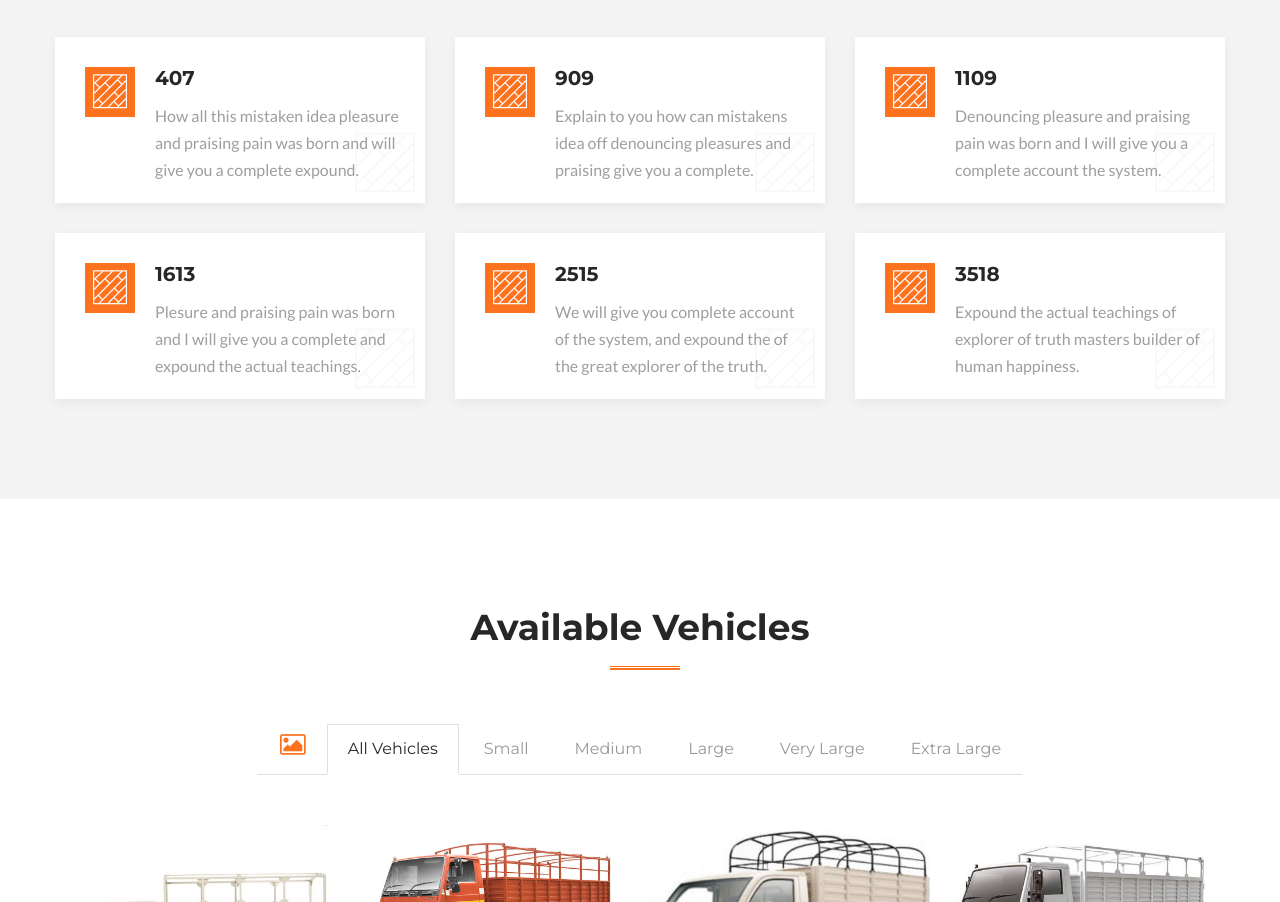
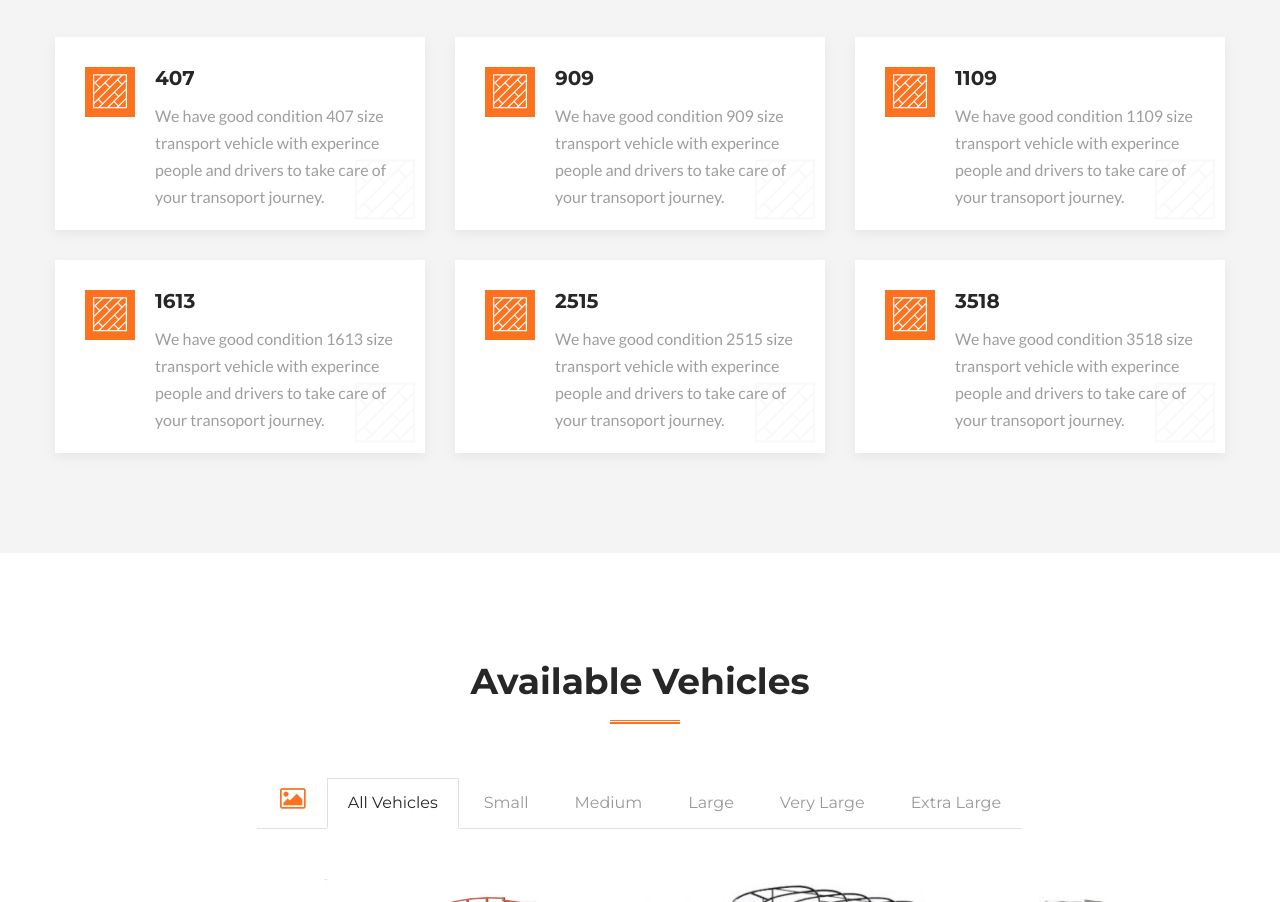
Before and after one commit to swapnilagale26/mauli-transport, a plain HTML site: page index.html in a window 1280 px wide. Shown: the part 1713-2615 px from the top of the page. Drawn offline with nearby package versions, Linux system fonts and the light colour scheme; files whose address does not match are found by name.

Commit message:
vehicle deatils updated

```diff
--- a/index.html
+++ b/index.html
@@ -489,7 +489,7 @@
                         </div>
 
                         <h3>407</h3>
-                        <div class="text">How all this mistaken idea pleasure and praising pain was born and will give you a complete expound.</div>
+                        <div class="text">We have good condition 407 size transport vehicle with experince people and drivers to take care of your transoport journey.</div>
                         <!-- <a href="#" class="read-more">Read More</a> -->
 
                         <!--bottom-icon-->
@@ -510,7 +510,7 @@
                         </div>
 
                         <h3>909</h3>
-                        <div class="text">Explain to you how can mistakens idea off denouncing pleasures and praising give you a complete.</div>
+                        <div class="text">We have good condition 909 size transport vehicle with experince people and drivers to take care of your transoport journey.</div>
                         <!-- <a href="#" class="read-more">Read More</a> -->
 
                         <!--bottom-icon-->
@@ -531,7 +531,7 @@
                         </div>
 
                         <h3>1109</h3>
-                        <div class="text">Denouncing pleasure and praising pain was born and I will give you a complete account the system.</div>
+                        <div class="text">We have good condition 1109 size transport vehicle with experince people and drivers to take care of your transoport journey.</div>
                         <!-- <a href="#" class="read-more">Read More</a> -->
 
                         <!--bottom-icon-->
@@ -552,7 +552,7 @@
                         </div>
 
                         <h3>1613</h3>
-                        <div class="text">Plesure and praising pain was born and I will give you a complete and expound the actual teachings.</div>
+                        <div class="text">We have good condition 1613 size transport vehicle with experince people and drivers to take care of your transoport journey.</div>
                         <!-- <a href="#" class="read-more">Read More</a> -->
 
                         <!--bottom-icon-->
@@ -573,7 +573,7 @@
                         </div>
 
                         <h3>2515</h3>
-                        <div class="text">We will give you complete account of the system, and expound the of the great explorer of the truth.</div>
+                        <div class="text">We have good condition 2515 size transport vehicle with experince people and drivers to take care of your transoport journey.</div>
                         <!-- <a href="#" class="read-more">Read More</a> -->
 
                         <!--bottom-icon-->
@@ -594,7 +594,7 @@
                         </div>
 
                         <h3>3518</h3>
-                        <div class="text">Expound the actual teachings of explorer of truth masters builder of human happiness.</div>
+                        <div class="text">We have good condition 3518 size transport vehicle with experince people and drivers to take care of your transoport journey.</div>
                         <!-- <a href="#" class="read-more">Read More</a> -->
 
                         <!--bottom-icon-->
@@ -2499,7 +2499,7 @@
         </div>
     </section>
 
-    <!--Newsletter Style One-->
+    <!-- Newsletter Style One-->
     <!-- <section class="newsletter-style-one">
     	<div class="auto-container">
         	<div class="row clearfix">
@@ -2542,7 +2542,7 @@
 
             </div>
         </div>
-    </section> -->
+    </section>
 
 
      <!--Main Footer-->
```
